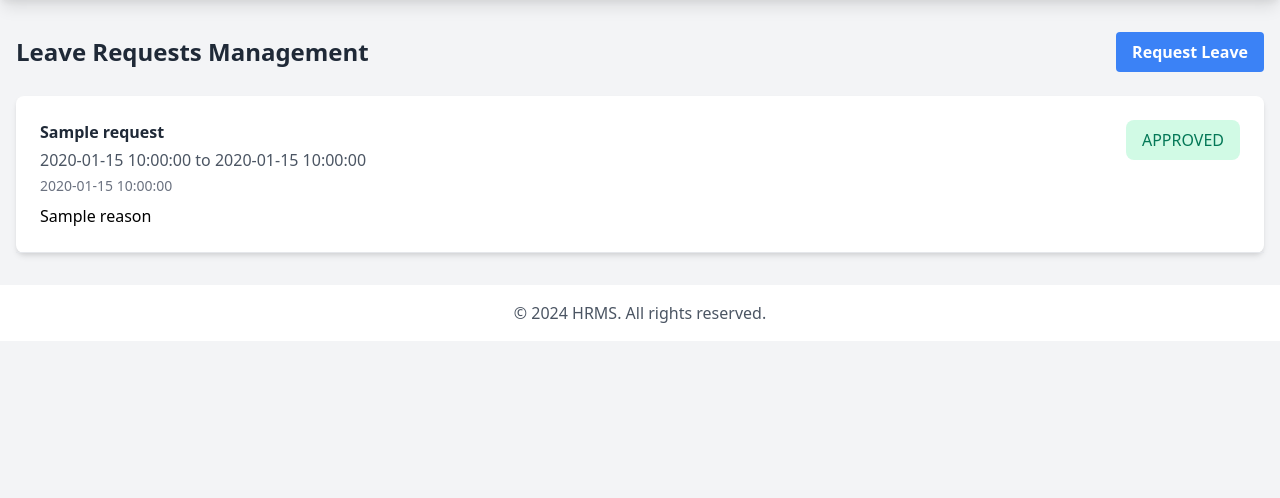
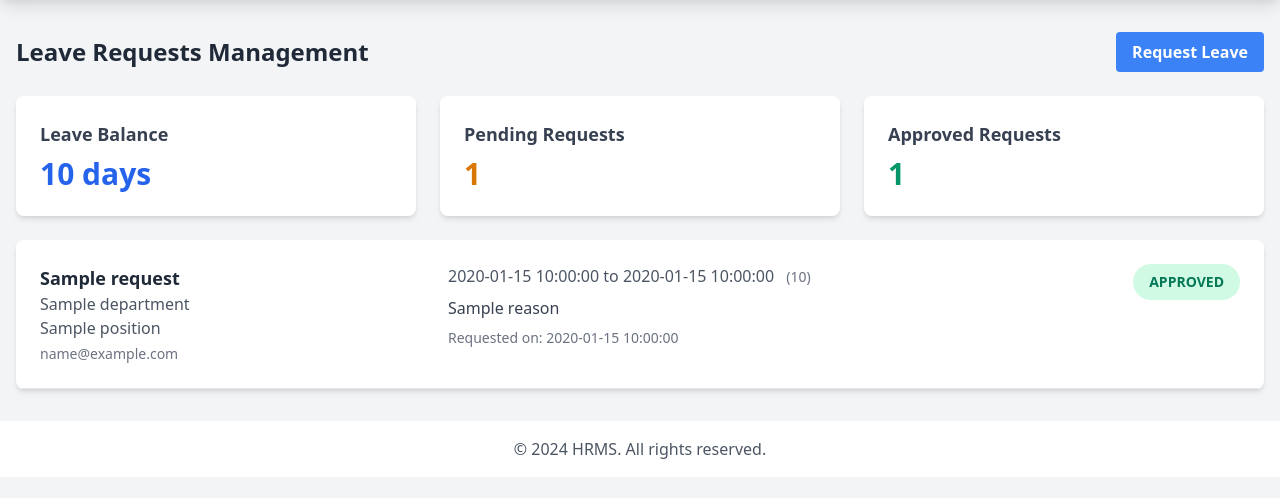
Before and after one commit to suguslove10/HRMS, a Flask app: template src/web/templates/admin/leave_requests.html in a window 1280 px wide. Shown: the part 64-562 px from the top of the page. Run offline with Flask 3, Linux system fonts and the light colour scheme; the template is opened without the code that fills it: most values are stand-ins (such as "Sample title", 1, 10 or a date in 2020).

Commit message:
Update leave_requests.html

```diff
--- a/src/web/templates/admin/leave_requests.html
+++ b/src/web/templates/admin/leave_requests.html
@@ -10,83 +10,156 @@
         </button>
     </div>
 
+    <!-- Dashboard Cards -->
+    <div class="grid grid-cols-1 md:grid-cols-3 gap-6 mb-6">
+        <!-- Leave Balance Card -->
+        <div class="bg-white rounded-lg shadow-md p-6">
+            <h3 class="text-lg font-semibold text-gray-700 mb-2">Leave Balance</h3>
+            <p class="text-3xl font-bold text-blue-600">{{ leave_balance }} days</p>
+        </div>
+
+        <!-- Pending Requests Card -->
+        <div class="bg-white rounded-lg shadow-md p-6">
+            <h3 class="text-lg font-semibold text-gray-700 mb-2">Pending Requests</h3>
+            <p class="text-3xl font-bold text-yellow-600">{{ pending_count }}</p>
+        </div>
+
+        <!-- Approved Requests Card -->
+        <div class="bg-white rounded-lg shadow-md p-6">
+            <h3 class="text-lg font-semibold text-gray-700 mb-2">Approved Requests</h3>
+            <p class="text-3xl font-bold text-green-600">{{ approved_count }}</p>
+        </div>
+    </div>
+
+    <!-- Leave Requests List -->
     <div class="bg-white rounded-lg shadow-md">
         {% for request in requests %}
-            <div class="border-b p-6">
-                <div class="flex justify-between items-start">
+        <div class="border-b p-6 hover:bg-gray-50">
+            <div class="grid grid-cols-1 md:grid-cols-3 gap-6">
+                <!-- Employee Info -->
                 <div>
-                        <h3 class="font-semibold text-gray-800">{{ request.employee_name }}</h3>
-                        <p class="text-gray-600 mt-1">{{ request.start_date }} to {{ request.end_date }}</p>
-                        <p class="text-gray-500 text-sm mt-1">{{ request.created_at|format_date }}</p>
-                        <p class="mt-2">{{ request.reason }}</p>
+                    <h3 class="text-lg font-semibold text-gray-800">{{ request.employee_name }}</h3>
+                    <p class="text-gray-600">{{ request.department }}</p>
+                    <p class="text-gray-600">{{ request.position }}</p>
+                    <p class="text-sm text-gray-500 mt-1">{{ request.employee_email }}</p>
                 </div>
-                    <div class="flex items-center space-x-2">
-                        {% if request.status == 'PENDING' and request.employee_id != session.user_id %}
-                            <button onclick="approveLeave('{{ request.request_id }}')"
-                                    class="bg-green-100 text-green-700 px-4 py-2 rounded hover:bg-green-200">
-                                Approve
-                            </button>
-                            <button onclick="rejectLeave('{{ request.request_id }}')"
-                                    class="bg-red-100 text-red-700 px-4 py-2 rounded hover:bg-red-200">
-                                Reject
-                            </button>
-                        {% else %}
-                            <span class="px-4 py-2 rounded-lg
+
+                <!-- Request Details -->
+                <div>
+                    <div class="mb-2">
+                        <span class="text-gray-600">{{ request.start_date }} to {{ request.end_date }}</span>
+                        <span class="text-sm text-gray-500 ml-2">({{ request.duration }})</span>
+                    </div>
+                    <p class="text-gray-700">{{ request.reason }}</p>
+                    <p class="text-sm text-gray-500 mt-2">Requested on: {{ request.created_at|format_date }}</p>
+                </div>
+
+                <!-- Status and Actions -->
+                <div class="flex flex-col items-end justify-between">
+                    <span class="px-4 py-2 rounded-full text-sm font-semibold
                         {% if request.status == 'APPROVED' %}bg-green-100 text-green-700
                         {% elif request.status == 'REJECTED' %}bg-red-100 text-red-700
                         {% else %}bg-yellow-100 text-yellow-800{% endif %}">
                         {{ request.status }}
                     </span>
+
+                    {% if request.status == 'PENDING' %}
+                    <div class="mt-4 space-x-2">
+                        <button onclick="approveLeave('{{ request.request_id }}')"
+                                class="bg-green-500 hover:bg-green-600 text-white px-4 py-2 rounded">
+                            Approve
+                        </button>
+                        <button onclick="rejectLeave('{{ request.request_id }}')"
+                                class="bg-red-500 hover:bg-red-600 text-white px-4 py-2 rounded">
+                            Reject
+                        </button>
+                    </div>
                     {% endif %}
                 </div>
             </div>
+        </div>
+        {% else %}
+        <div class="p-6 text-center text-gray-500">
+            No leave requests found
         </div>
         {% endfor %}
     </div>
 
     <!-- Create Leave Modal -->
-    <div id="createLeaveModal" class="hidden fixed inset-0 bg-gray-600 bg-opacity-50 overflow-y-auto h-full w-full">
+    <div id="createLeaveModal" class="hidden fixed inset-0 bg-black bg-opacity-50 overflow-y-auto h-full w-full">
         <div class="relative top-20 mx-auto p-5 border w-96 shadow-lg rounded-md bg-white">
-            <div class="mt-3">
-                <h3 class="text-lg font-medium leading-6 text-gray-900 mb-4">Request Leave</h3>
-                <form method="POST">
+            <div class="flex justify-between items-center mb-4">
+                <h3 class="text-lg font-medium text-gray-900">Request Leave</h3>
+                <button onclick="document.getElementById('createLeaveModal').classList.add('hidden')"
+                        class="text-gray-400 hover:text-gray-500">
+                    <svg class="h-6 w-6" fill="none" stroke="currentColor" viewBox="0 0 24 24">
+                        <path stroke-linecap="round" stroke-linejoin="round" stroke-width="2" d="M6 18L18 6M6 6l12 12" />
+                    </svg>
+                </button>
+            </div>
+            <form method="POST" onsubmit="return validateDates()">
                 <div class="mb-4">
                     <label class="block text-gray-700 text-sm font-bold mb-2">Start Date</label>
-                        <input type="date" name="start_date" required class="shadow appearance-none border rounded w-full py-2 px-3 text-gray-700">
+                    <input type="date" name="start_date" id="start_date" required
+                           min="{{ today }}"
+                           class="shadow appearance-none border rounded w-full py-2 px-3 text-gray-700 leading-tight focus:outline-none focus:shadow-outline">
                 </div>
                 <div class="mb-4">
                     <label class="block text-gray-700 text-sm font-bold mb-2">End Date</label>
-                        <input type="date" name="end_date" required class="shadow appearance-none border rounded w-full py-2 px-3 text-gray-700">
+                    <input type="date" name="end_date" id="end_date" required
+                           min="{{ today }}"
+                           class="shadow appearance-none border rounded w-full py-2 px-3 text-gray-700 leading-tight focus:outline-none focus:shadow-outline">
                 </div>
                 <div class="mb-4">
                     <label class="block text-gray-700 text-sm font-bold mb-2">Reason</label>
-                        <textarea name="reason" required class="shadow appearance-none border rounded w-full py-2 px-3 text-gray-700" rows="3"></textarea>
+                    <textarea name="reason" required
+                              class="shadow appearance-none border rounded w-full py-2 px-3 text-gray-700 leading-tight focus:outline-none focus:shadow-outline"
+                              rows="3"></textarea>
                 </div>
                 <div class="flex justify-end space-x-4">
-                        <button type="button" onclick="document.getElementById('createLeaveModal').classList.add('hidden')"
-                                class="bg-gray-500 hover:bg-gray-700 text-white font-bold py-2 px-4 rounded">
+                    <button type="button"
+                            onclick="document.getElementById('createLeaveModal').classList.add('hidden')"
+                            class="px-4 py-2 bg-gray-200 text-gray-800 rounded-md hover:bg-gray-300 focus:outline-none focus:ring-2 focus:ring-gray-400">
                         Cancel
                     </button>
-                        <button type="submit" class="bg-blue-500 hover:bg-blue-700 text-white font-bold py-2 px-4 rounded">
-                            Submit
+                    <button type="submit"
+                            class="px-4 py-2 bg-blue-500 text-white rounded-md hover:bg-blue-600 focus:outline-none focus:ring-2 focus:ring-blue-400">
+                        Submit Request
                     </button>
                 </div>
             </form>
         </div>
     </div>
 </div>
-</div>
 
 <script>
+function validateDates() {
+    const startDate = new Date(document.getElementById('start_date').value);
+    const endDate = new Date(document.getElementById('end_date').value);
+
+    if (endDate < startDate) {
+        alert('End date cannot be earlier than start date');
+        return false;
+    }
+    return true;
+}
+
 function approveLeave(requestId) {
     if (confirm('Are you sure you want to approve this leave request?')) {
         fetch(`/leave-requests/approve/${requestId}`, {
             method: 'POST',
             headers: {'Content-Type': 'application/json'}
-        }).then(response => {
-            if (response.ok) {
+        })
+        .then(response => response.json())
+        .then(data => {
+            if (data.status === 'success') {
                 window.location.reload();
+            } else {
+                alert('Error approving request: ' + data.message);
             }
+        })
+        .catch(error => {
+            alert('Error: ' + error);
         });
     }
 }
@@ -96,11 +169,26 @@ function rejectLeave(requestId) {
         fetch(`/leave-requests/reject/${requestId}`, {
             method: 'POST',
             headers: {'Content-Type': 'application/json'}
-        }).then(response => {
-            if (response.ok) {
+        })
+        .then(response => response.json())
+        .then(data => {
+            if (data.status === 'success') {
                 window.location.reload();
+            } else {
+                alert('Error rejecting request: ' + data.message);
             }
+        })
+        .catch(error => {
+            alert('Error: ' + error);
         });
+    }
+}
+
+// Close modal when clicking outside
+window.onclick = function(event) {
+    const modal = document.getElementById('createLeaveModal');
+    if (event.target == modal) {
+        modal.classList.add('hidden');
     }
 }
 </script>
```
Lines whose indentation alone changed are shown as unchanged.
